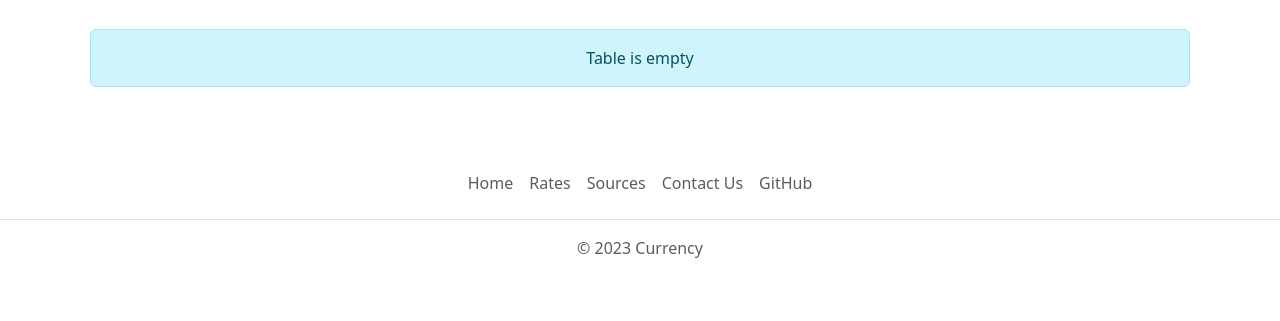
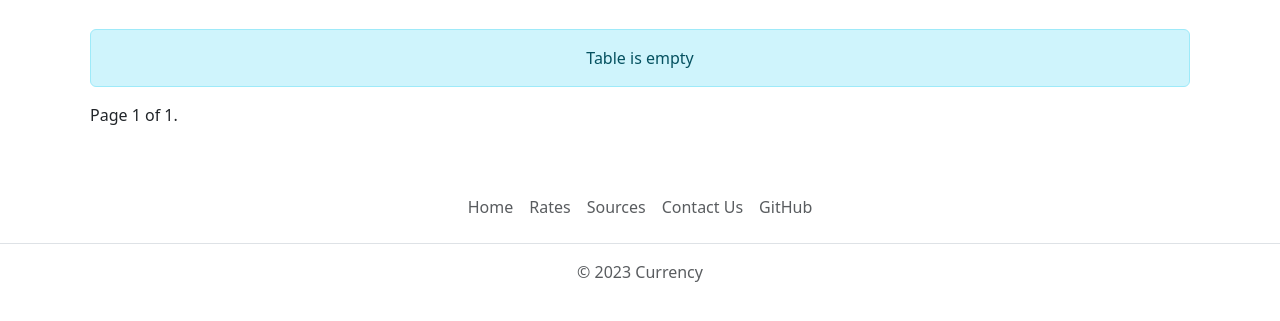
Before and after one commit to nkstlrv/Currency, a Django app: page /rates/table/ in a window 1280 px wide. Shown: the part 123-444 px from the top of the page. Run offline with Django 4.2, Linux system fonts and the light colour scheme; data comes from the database, SQL or seed files in the repository; data that the repository does not hold is empty; some libraries are stand-ins or nearby versions.

Commit message:
rate / contacts/ sources pagination buttons

```diff
--- a/app/currency/templates/currency/contacts.html
+++ b/app/currency/templates/currency/contacts.html
@@ -67,4 +67,6 @@
 </button></a>
 {% endif %}
 
+    {% include "currency/includes/pagination.html" %}
+
 {%endblock content%}
--- /dev/null
+++ b/app/currency/templates/currency/includes/pagination.html
@@ -0,0 +1,21 @@
+<div class="col-12">
+
+        <div class="pagination">
+    <span class="step-links">
+        {% if page_obj.has_previous %}
+            <a href="?page=1">&laquo; first</a>
+            <a href="?page={{ page_obj.previous_page_number }}">previous</a>
+        {% endif %}
+
+        <span class="current">
+            Page {{ page_obj.number }} of {{ page_obj.paginator.num_pages }}.
+        </span>
+
+        {% if page_obj.has_next %}
+            <a href="?page={{ page_obj.next_page_number }}">next</a>
+            <a href="?page={{ page_obj.paginator.num_pages }}">last &raquo;</a>
+        {% endif %}
+    </span>
+        </div>
+
+    </div>
--- a/app/currency/templates/currency/rates.html
+++ b/app/currency/templates/currency/rates.html
@@ -39,7 +39,7 @@
                 {% for rate in rates %}
 
                     <tr>
-                    <td>{{ forloop.counter }}</td>
+                        <td>{{ forloop.counter }}</td>
                         <td>{{ rate.get_currency_display }}</td>
                         <td>{{ rate.buy }}</td>
                         <td>{{ rate.sell }}</td>
@@ -84,5 +84,7 @@
         </a>
     {% endif %}
 
+    {% include "currency/includes/pagination.html" %}
+
 
 {% endblock content %}
--- a/app/currency/templates/currency/sources.html
+++ b/app/currency/templates/currency/sources.html
@@ -68,4 +68,6 @@
         </a>
     {% endif %}
 
+    {% include "currency/includes/pagination.html" %}
+
 {% endblock content %}
```
